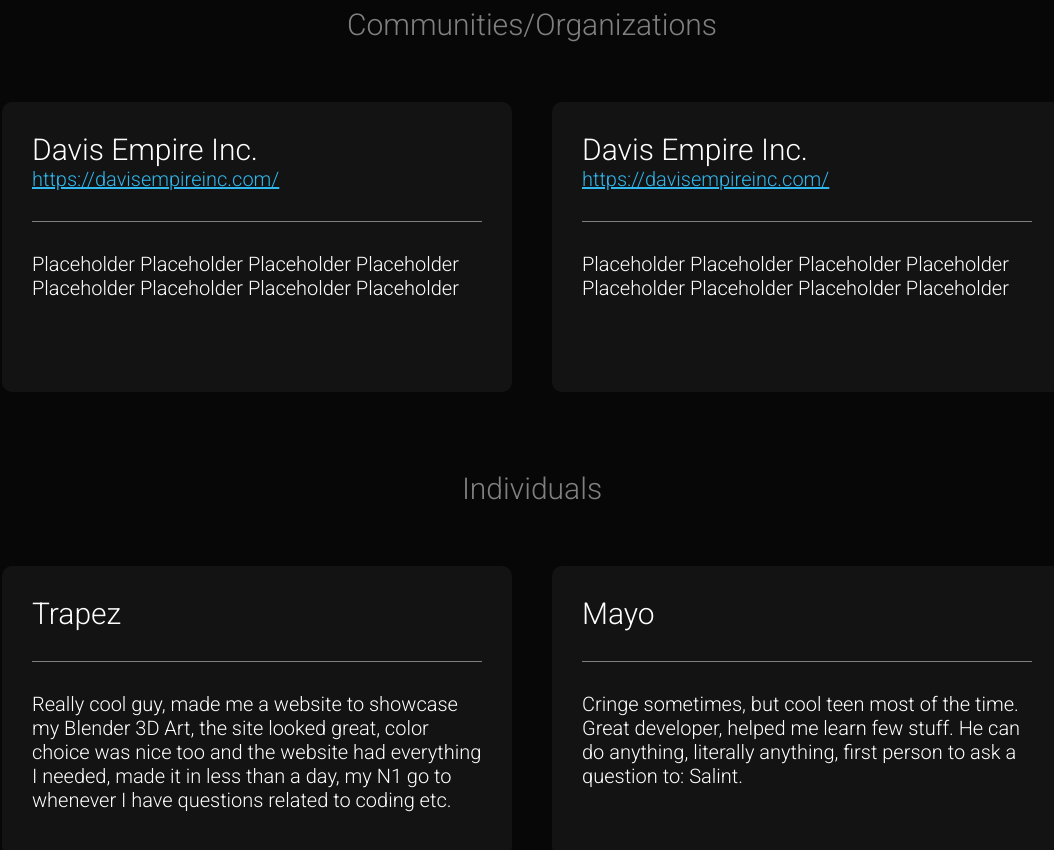
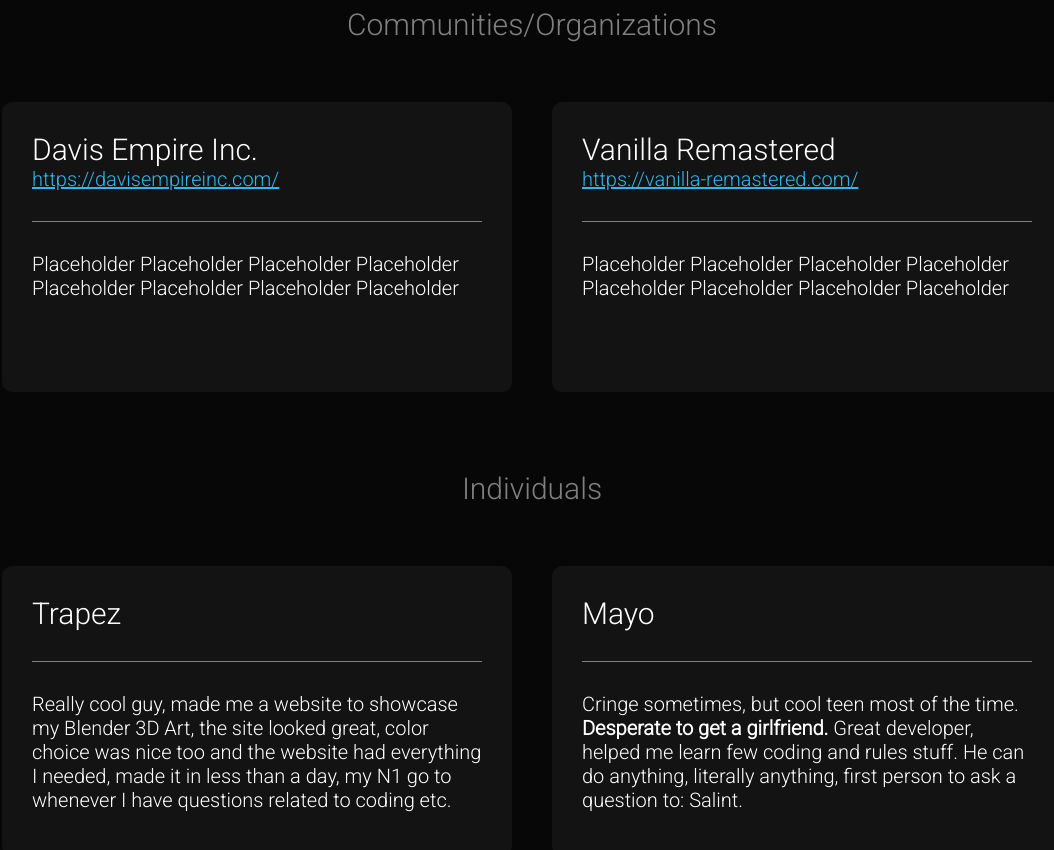
Before and after one commit to Salint/portfolio, a React (Create React App) app: page / in a window 1280 px wide. Shown: the part 2300-3150 px from the top of the page, without its empty margins (108-1162 px from the left). Built offline with nearby package versions, Linux system fonts and the light colour scheme.

Commit message:
Changed Mayo's review about

```diff
--- a/src/components/Reviews.js
+++ b/src/components/Reviews.js
@@ -19,9 +19,9 @@ const Reviews = () => (
 			</div>
 			<div className="review">
 				<div className="info">
-					<label>Davis Empire Inc.</label>
+					<label>Vanilla Remastered</label>
 					<br />
-					<a href="https://davisempireinc.com/">https://davisempireinc.com/</a>
+					<a href="https://vanilla-remastered.com/">https://vanilla-remastered.com/</a>
 				</div>
 				<div className="content">
 					<p>Placeholder Placeholder Placeholder Placeholder Placeholder Placeholder Placeholder Placeholder</p>
@@ -44,7 +44,7 @@ const Reviews = () => (
 					<label>Mayo</label>
 				</div>
 				<div className="content">
-					<p>Cringe sometimes, but cool teen most of the time. Great developer, helped me learn few stuff. He can do anything, literally anything, first person to ask a question to: Salint.</p>
+					<p>Cringe sometimes, but cool teen most of the time. <b>Desperate to get a girlfriend.</b> Great developer, helped me learn few coding and rules stuff. He can do anything, literally anything, first person to ask a question to: Salint.</p>
 				</div>
 			</div>
 		</div>
```
